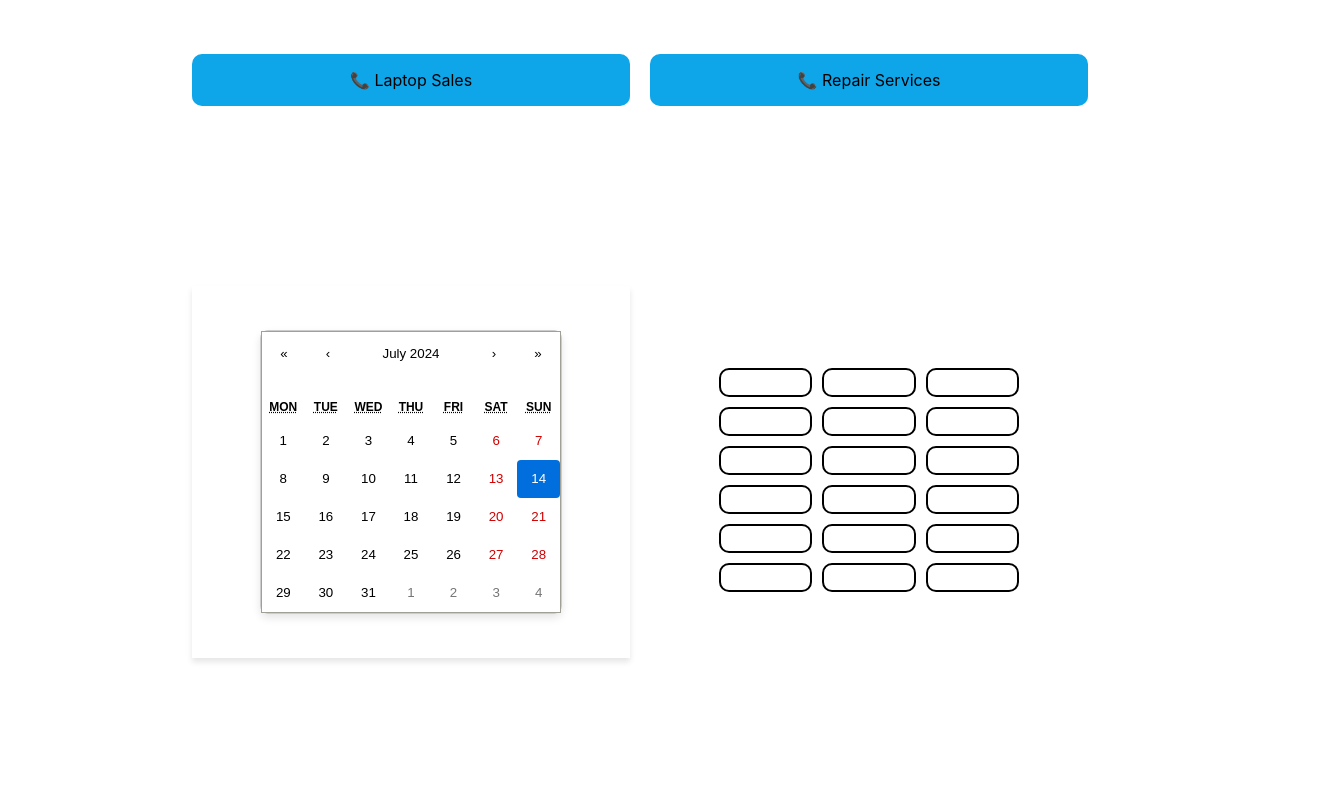
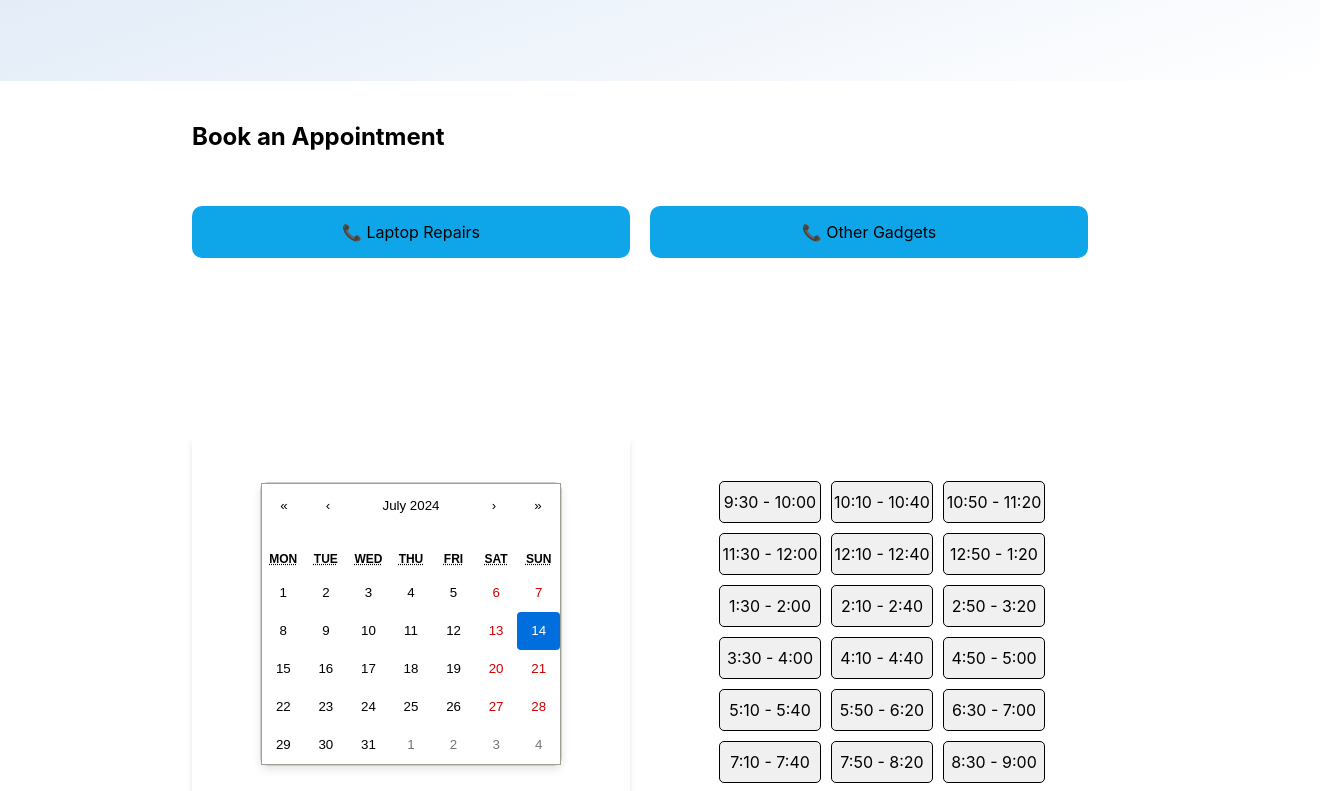
Before and after one commit to rdjirackor/Gadget-Servicing-Appointment-Booker, a React (Create React App) app in the folder gadget-servicing-appointment-booker/: page /appointment in a window 1280 px wide. Shown: the part 409-1200 px from the top of the page, 1320 px wide, since content can reach past the window. Built offline with nearby package versions, Linux system fonts and the light colour scheme.

Commit message:
Relatively done

```diff
--- a/gadget-servicing-appointment-booker/src/components/SendMessageForm.jsx
+++ b/gadget-servicing-appointment-booker/src/components/SendMessageForm.jsx
@@ -1,32 +1,52 @@
 import * as React from 'react';
+import { useState } from 'react';
 import BasicTextFields from './BasicTextFields';
 import TextField from '@mui/material/TextField';
+import Button from '@mui/material/Button';
+
+export default function FormPropsTextFields() {
+  const [submitted, setSubmitted] = useState(false);
+
+  const handleSubmit = (event) => {
+    event.preventDefault();
+    setSubmitted(true);
+  };
+
+  const handleReturn = () => {
+    setSubmitted(false);
+  };
+
+  if (submitted) {
+    return (
+      <div className='congratulations' style={{ display: 'flex', flexDirection: 'column', alignItems: 'center', justifyContent: 'center' }}>
+        <h1>Congratulations!</h1>
+        <p>   Your message has been sent successfully.</p>
+        <div style={{ display: 'flex', justifyContent: 'center' }}>
+          <Button variant="contained" color="primary" onClick={handleReturn}>
+            Return
+          </Button>
+        </div>
+      </div>
+    );
+  }
 
 
-export default function FormPropsTextFields() {
   return (
-
+    <form onSubmit={handleSubmit}>
       <div className='mainform'>
-       <div className='form'>
-       <BasicTextFields  label={"Name"}/>
-        <BasicTextFields  label={"Company"}/>
-        <BasicTextFields  label={"Email"}/>
-        <BasicTextFields  label={"Phone number"}/>
-       </div>
-       <div className='Message'>
-       <TextField multiline rows={4} label="Message" fullWidth/>
-       </div>
-
+        <div className='form'>
+          <BasicTextFields label={"Name"} />
+          <BasicTextFields label={"Company"} />
+          <BasicTextFields label={"Email"} />
+          <BasicTextFields label={"Phone number"} />
+        </div>
+        <div className='Message'>
+          <TextField multiline rows={4} label="Message" fullWidth />
+        </div>
+        <Button type="submit" variant="contained" color="primary">
+          Send Message
+        </Button>
       </div>
-
-
-
-
-
-
-
-
-
-
+    </form>
   );
 }
--- a/gadget-servicing-appointment-booker/src/components/Time.jsx
+++ b/gadget-servicing-appointment-booker/src/components/Time.jsx
@@ -1,31 +1,54 @@
-import { useState, useEffect } from "react";
+import React, { useState } from "react";
+import '../styles/Time.css'; // Ensure you have this file for the styles
 
 const Time = () => {
+  const [selectedTime, setSelectedTime] = useState(null);
+  const [confirmedTime, setConfirmedTime] = useState(null);
 
+  const handleTimeClick = (time) => {
+    setSelectedTime(time);
+  };
 
-    return (
-        <div className="big-square">
-            <div className="small-rectangle">
-            </div>
-            <div className="small-rectangle"></div>
-            <div className="small-rectangle"></div>
-            <div className="small-rectangle"></div>
-            <div className="small-rectangle"></div>
-            <div className="small-rectangle"></div>
-            <div className="small-rectangle"></div>
-            <div className="small-rectangle"></div>
-            <div className="small-rectangle"></div>
-            <div className="small-rectangle"></div>
-            <div className="small-rectangle"></div>
-            <div className="small-rectangle"></div>
-            <div className="small-rectangle"></div>
-            <div className="small-rectangle"></div>
-            <div className="small-rectangle"></div>
-            <div className="small-rectangle"></div>
-            <div className="small-rectangle"></div>
-            <div className="small-rectangle"></div>
+  const handleConfirm = () => {
+    setConfirmedTime(selectedTime);
+  };
+
+  const renderTimeSlots = () => {
+    const timeSlots = [
+      "9:30 - 10:00", "10:10 - 10:40", "10:50 - 11:20", "11:30 - 12:00",
+      "12:10 - 12:40", "12:50 - 1:20", "1:30 - 2:00", "2:10 - 2:40",
+      "2:50 - 3:20", "3:30 - 4:00", "4:10 - 4:40", "4:50 - 5:00",
+      "5:10 - 5:40", "5:50 - 6:20", "6:30 - 7:00", "7:10 - 7:40",
+      "7:50 - 8:20", "8:30 - 9:00"
+    ];
+
+    return timeSlots.map((time) => (
+      <div
+        key={time}
+        className={`small-rectangle ${confirmedTime === time ? 'confirmed' : ''}`}
+        style={{
+          backgroundColor: confirmedTime
+            ? (confirmedTime === time ? 'green' : 'gray')
+            : (selectedTime === time ? '#ddd' : '')
+        }}
+        onClick={() => handleTimeClick(time)}
+      >
+        {time}
+      </div>
+    ));
+  };
+
+  return (
+    <div className="big-square">
+      {renderTimeSlots()}
+      {selectedTime && !confirmedTime && (
+        <div className="confirmation-box">
+          <p>You have selected {selectedTime}. Confirm?</p>
+          <button onClick={handleConfirm}>Yes</button>
         </div>
-    );
+      )}
+    </div>
+  );
 };
 
 export default Time;
--- a/gadget-servicing-appointment-booker/src/index.css
+++ b/gadget-servicing-appointment-booker/src/index.css
@@ -103,6 +103,7 @@ img {
     text-align: center;
     flex-direction:column;
     padding: 20px;
+    width: 100%;
 }
 /*Navbar stuff*/
 .navbar h1 {
@@ -143,16 +144,12 @@ code {
   display: flex;
   flex-direction: column;
   align-items: center;
-  margin: 90px;
+  margin: 0px;
   gap: 60px; /* Optional: Centers items horizontally */
   align-items: center;
 }
 
-.heading {
-  display: flex;
-  flex-direction: column;
-  align-items: center;
-}
+
 .gap {
   display: flex;
   flex-direction: column;
--- a/gadget-servicing-appointment-booker/src/pages/Appointment.jsx
+++ b/gadget-servicing-appointment-booker/src/pages/Appointment.jsx
@@ -1,37 +1,52 @@
+import React, { useState } from 'react';
 import ReactCalendar from '../components/Calendar';
 import Time from '../components/Time';
 import '../styles/Appointment.css';
 
 const Appointment = () => {
+  const [laptopSalesNumber, setLaptopSalesNumber] = useState("Laptop Repairs");
+  const [repairServicesNumber, setRepairServicesNumber] = useState("Other Gadgets");
+
+  const changeLaptopSalesNumber = () => {
+    const newNumber = laptopSalesNumber === "Laptop Repairs" ? "059-987-6543" : "Laptop Repairs";
+    setLaptopSalesNumber(newNumber);
+  };
+
+  const changeRepairServicesNumber = () => {
+    const newNumber = repairServicesNumber === "Other Gadgets" ? "059-123-4567" : "Other Gadgets";
+    setRepairServicesNumber(newNumber);
+  };
+
   return (
+    <>
+      <div className='top'>
+        <h1>Appointments</h1>
+        <p>Home {">"} Appointments</p>
+      </div>
       <div className="appointment">
-            <div className="appointment-text">
-                <h1>Appointment</h1>
-                <p>Home {">"} Appointment</p>
-            </div>
         <div className="subtitle">
           <h2>Book an Appointment</h2>
         </div>
         <div className="appointment-container">
-                <div className="rectangle bg">
+          <div className="rectangle bg" onClick={changeLaptopSalesNumber}>
             <div className="rec">
-                        <p>📞 Laptop Sales</p>
+              <p>📞 {laptopSalesNumber} </p>
             </div>
           </div>
-                <div className="rectangle bg">
+          <div className="rectangle bg" onClick={changeRepairServicesNumber}>
             <div className="rec">
-                        <p>📞 Repair Services</p>
+              <p>📞 {repairServicesNumber}</p>
             </div>
           </div>
           <div className="rectangle">
-                    <ReactCalendar/>
+            <ReactCalendar />
           </div>
           <div className="rectangle">
-                    <Time/>
+            <Time />
           </div>
         </div>
-
       </div>
+    </>
   );
 }
 
--- a/gadget-servicing-appointment-booker/src/pages/FAQs.jsx
+++ b/gadget-servicing-appointment-booker/src/pages/FAQs.jsx
@@ -1,17 +1,19 @@
 import ArrowForwardIosIcon from '@mui/icons-material/ArrowForwardIos';
 import Questions from '../components/Questions';
 import BasicButtons from '../components/BasicButtons';
+import {Link} from 'react-router-dom';
+import Card from '../components/Card';
 
 const Faqs = () => {
     return (
-        <div className="faqs">
-                <div className="heading">
+        <>
+         <div className="top">
                 <h1>Faqs</h1>
-                <p className="Arrow">Home
-                      <ArrowForwardIosIcon color="primary" fontSize="small"/>
-                     Contact</p>
+                <p>Home &gt; FAQs</p>
 
             </div>
+        <div className="faqs">
+
             <div className='faqs-list'>
             <Questions text={"How much will our repair cost?"}/>
             <Questions text={"How to we start repair process?"}/>
@@ -23,16 +25,12 @@ const Faqs = () => {
             <Questions text={"Replace any kind of Parts"}/>
 
             </div>
-            <div className='faqs-bottom'>
-                <h2>Find a laptop repair expert now!</h2>
-                <p>Book an appointment with us now and let us repair your laptop for you</p>
-                <div className='faqs-button'>
-                <BasicButtons label={"View Services"}/>
-                <BasicButtons label={"Contact Us"}/>
-                </div>
-            </div>
         </div>
+        <Card/>
+
+        </>
     );
+
 }
 
 export default Faqs;
--- a/gadget-servicing-appointment-booker/src/styles/Appointment.css
+++ b/gadget-servicing-appointment-booker/src/styles/Appointment.css
@@ -1,5 +1,5 @@
 .appointment{
-    margin:0 15% 0 15%;
+    margin:50px 15% 0 15%;
 
 }
 
@@ -28,6 +28,7 @@
     /* border: 2px solid #000; */
     border-radius: 10px;
     /* margin-left: 200px; */
+    cursor: pointer;
 }
 
 .subtitle {
--- a/gadget-servicing-appointment-booker/src/styles/Homepage.css
+++ b/gadget-servicing-appointment-booker/src/styles/Homepage.css
@@ -45,7 +45,11 @@
 .hero-buttons {
   display: flex;
   gap: 1rem;
+  justify-content: center; /* Centering the buttons horizontally */
+  align-items: center; /* Centering the buttons vertically */
+
 }
+
 
 .service-button {
   background-color: #3b82f6;
@@ -53,6 +57,11 @@
   padding: 0.75rem 1.5rem;
   box-shadow: 0 2px 4px rgba(0, 0, 0, 0.1);
   transition: background-color 0.3s;
+  width: 9rem;
+  text-align: center;
+  margin-left: 2rem;
+  margin-right: 2rem;
+
 }
 
 .service-button:hover {
--- /dev/null
+++ b/gadget-servicing-appointment-booker/src/styles/Time.css
@@ -0,0 +1,37 @@
+.big-square {
+    display: grid;
+    grid-template-columns: repeat(3, 1fr);
+    gap: 10px;
+    padding: 20px;
+  }
+
+  .small-rectangle {
+    width: 100px;
+    height: 40px;
+    display: flex;
+    align-items: center;
+    justify-content: center;
+    background-color: #f0f0f0;
+    cursor: pointer;
+    border: 1px solid #000;
+    border-radius: 5px;
+  }
+
+  .small-rectangle.confirmed {
+    background-color: green !important;
+    color: white;
+  }
+
+  .confirmation-box {
+    grid-column: span 3;
+    text-align: center;
+    margin-top: 20px;
+  }
+
+  .confirmation-box button {
+    background-color: #4caf50;
+    color: white;
+    border: none;
+    padding: 10px 20px;
+    cursor: pointer;
+  }
```
Also changed, not shown: gadget-servicing-appointment-booker/src/pages/Contact.jsx (+6 -19 lines), gadget-servicing-appointment-booker/src/pages/Homepage.jsx (+8 -8 lines). Lines whose indentation alone changed are shown as unchanged.
